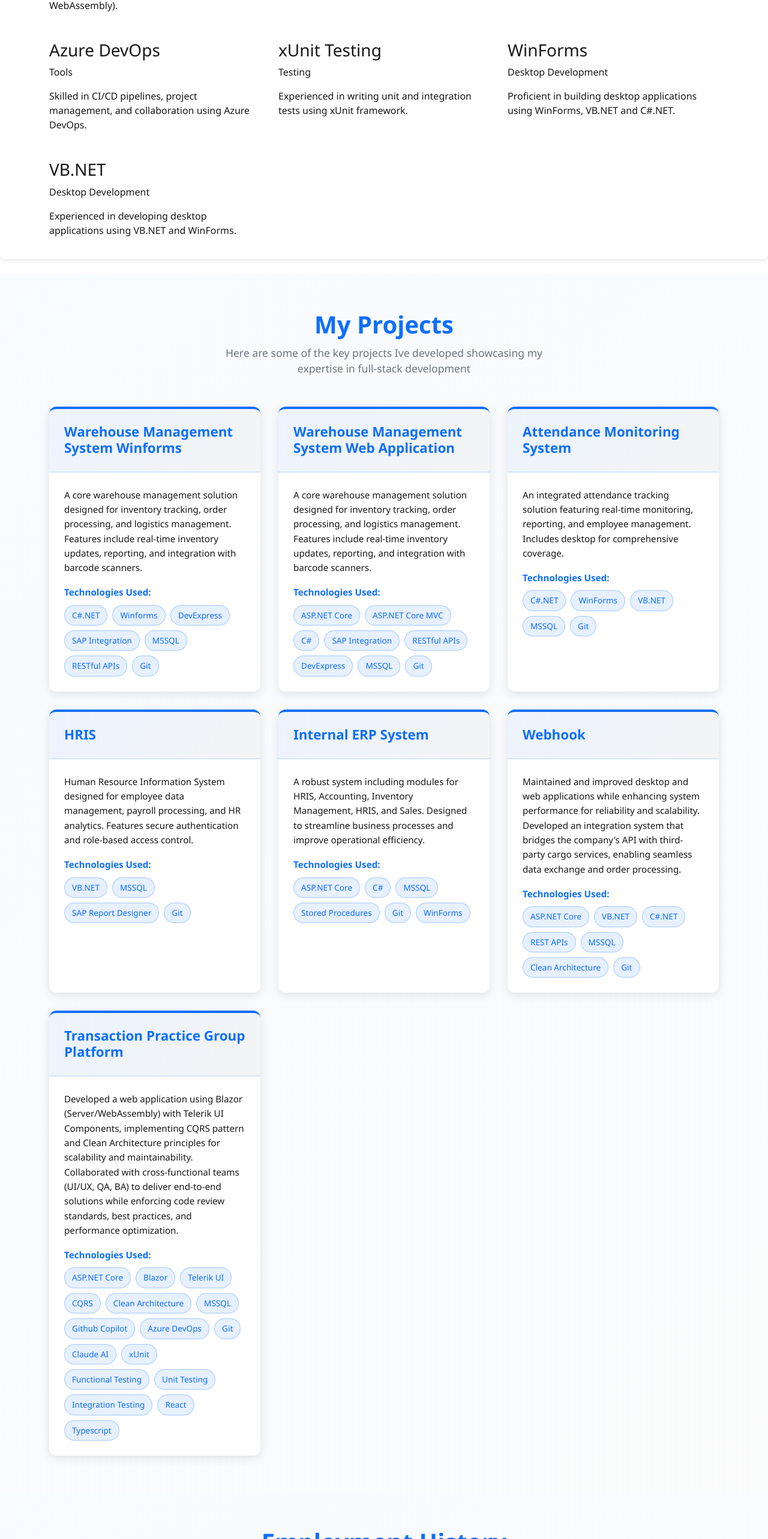
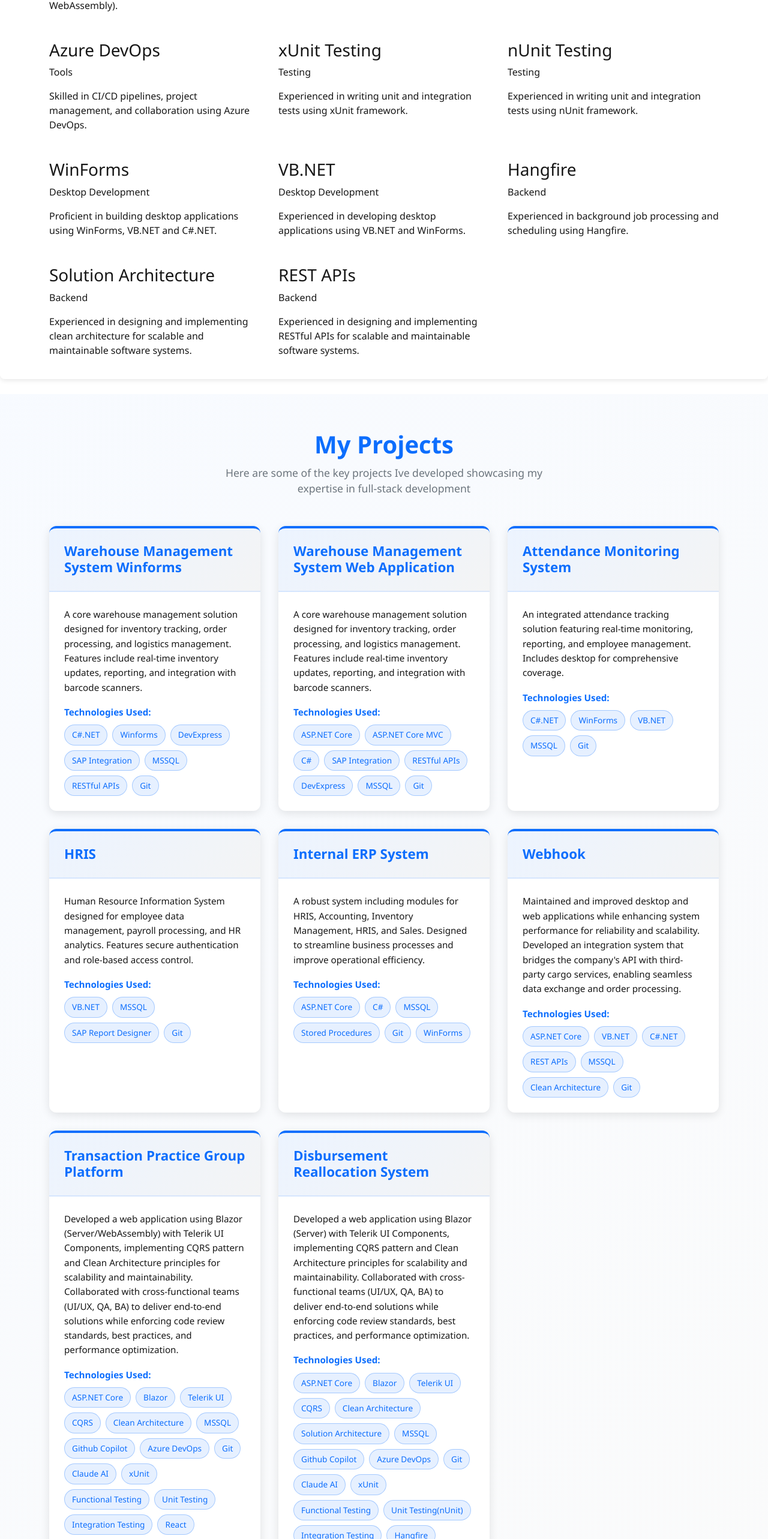
Before and after one commit to ManueliOrtegi/my-portfolio, a Next.js app: page / in a window 1280 px wide. Shown: the part 4458-7024 px from the top of the page at 60% size. Built offline with nearby package versions, Linux system fonts and the light colour scheme.

Commit message:
Update portfolio sections

```diff
--- a/component/EmploymentHistory.tsx
+++ b/component/EmploymentHistory.tsx
@@ -42,7 +42,7 @@ export default function Projects() {
     },
     {
       id: 6,
-      CompanyName: "Axesscom Philippines Inc",
+      CompanyName: "Axesscom Philippines Inc / Baker McKenzie",
       title: "Senior .NET Developer",
       description:
         "Clark Center 11, Unit 3 Jose Abad Santos Avenue, Pinatubo Extension Clark Freeport Zone, 2023, Clark Freeport, Zone, 2023 Pampanga",
--- a/component/Projects.tsx
+++ b/component/Projects.tsx
@@ -96,6 +96,31 @@ export default function Projects() {
         "Integration Testing",
         "React",
         "Typescript",
+        "Hangfire",
+      ],
+    },
+    {
+      id: 8,
+      title: "Disbursement Reallocation System",
+      description:
+        "Developed a web application using Blazor (Server) with Telerik UI Components, implementing CQRS pattern and Clean Architecture principles for scalability and maintainability. Collaborated with cross-functional teams (UI/UX, QA, BA) to deliver end-to-end solutions while enforcing code review standards, best practices, and performance optimization.",
+      technologies: [
+        "ASP.NET Core",
+        "Blazor",
+        "Telerik UI",
+        "CQRS",
+        "Clean Architecture",
+        "Solution Architecture",
+        "MSSQL",
+        "Github Copilot",
+        "Azure DevOps",
+        "Git",
+        "Claude AI",
+        "xUnit",
+        "Functional Testing",
+        "Unit Testing(nUnit)",
+        "Integration Testing",
+        "Hangfire",
       ],
     },
   ];
--- a/component/Skills.tsx
+++ b/component/Skills.tsx
@@ -50,15 +50,39 @@ export default function Skills() {
     },
     {
         id: 9,
+        name: "nUnit Testing",
+        category: "Testing",
+        description: "Experienced in writing unit and integration tests using nUnit framework.",
+    },
+    {
+        id: 10,
         name: "WinForms",
         category: "Desktop Development",
         description: "Proficient in building desktop applications using WinForms, VB.NET and C#.NET.",
     },
     {
-        id: 10,
+        id: 11,
         name: "VB.NET",
         category: "Desktop Development",
         description: "Experienced in developing desktop applications using VB.NET and WinForms.",
+    },
+    {
+        id: 12,
+        name: "Hangfire",
+        category: "Backend",
+        description: "Experienced in background job processing and scheduling using Hangfire.",
+    },
+    {
+        id: 13,
+        name: "Solution Architecture",
+        category: "Backend",
+        description: "Experienced in designing and implementing clean architecture for scalable and maintainable software systems.",
+    },
+    {
+        id: 14,
+        name: "REST APIs",
+        category: "Backend",
+        description: "Experienced in designing and implementing RESTful APIs for scalable and maintainable software systems.",
     },
   ];
 
```
